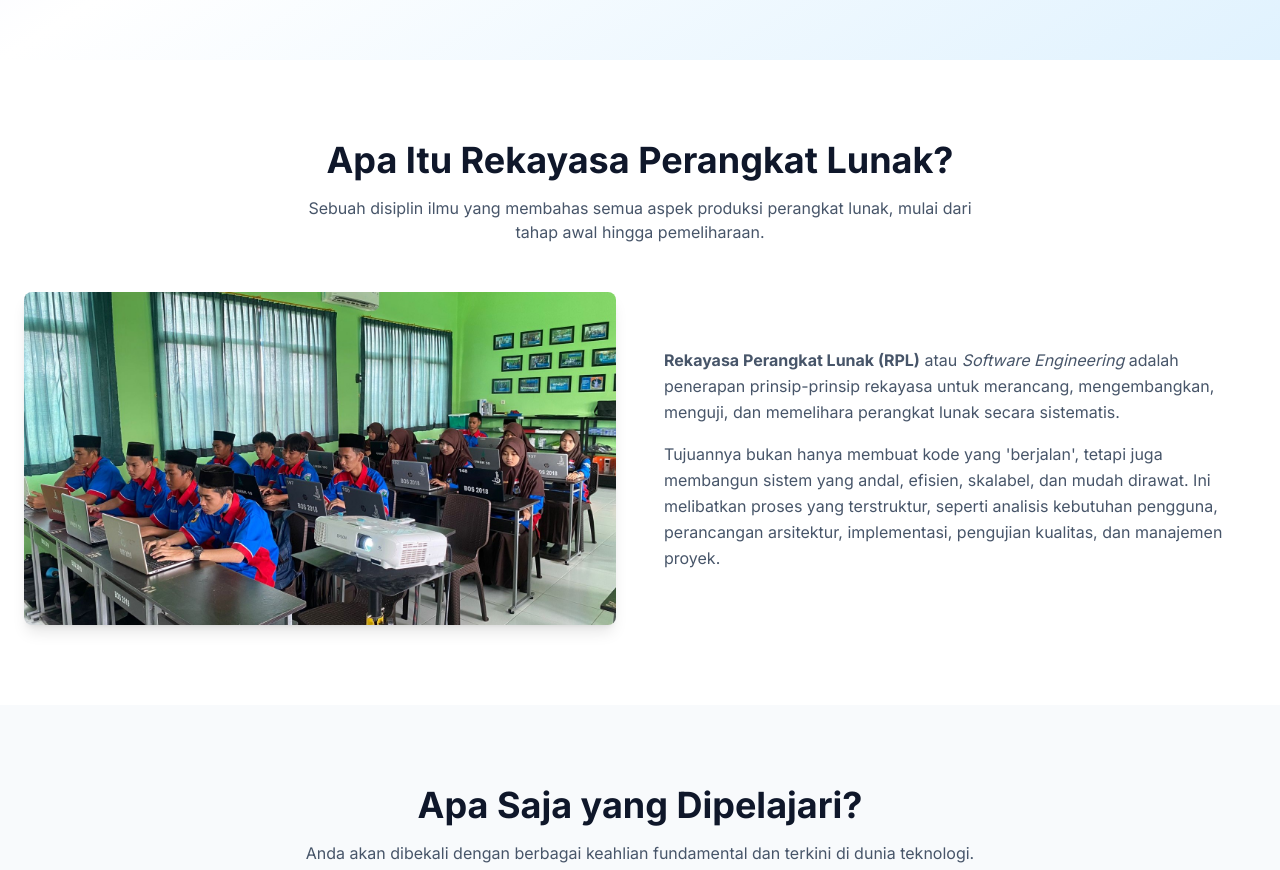
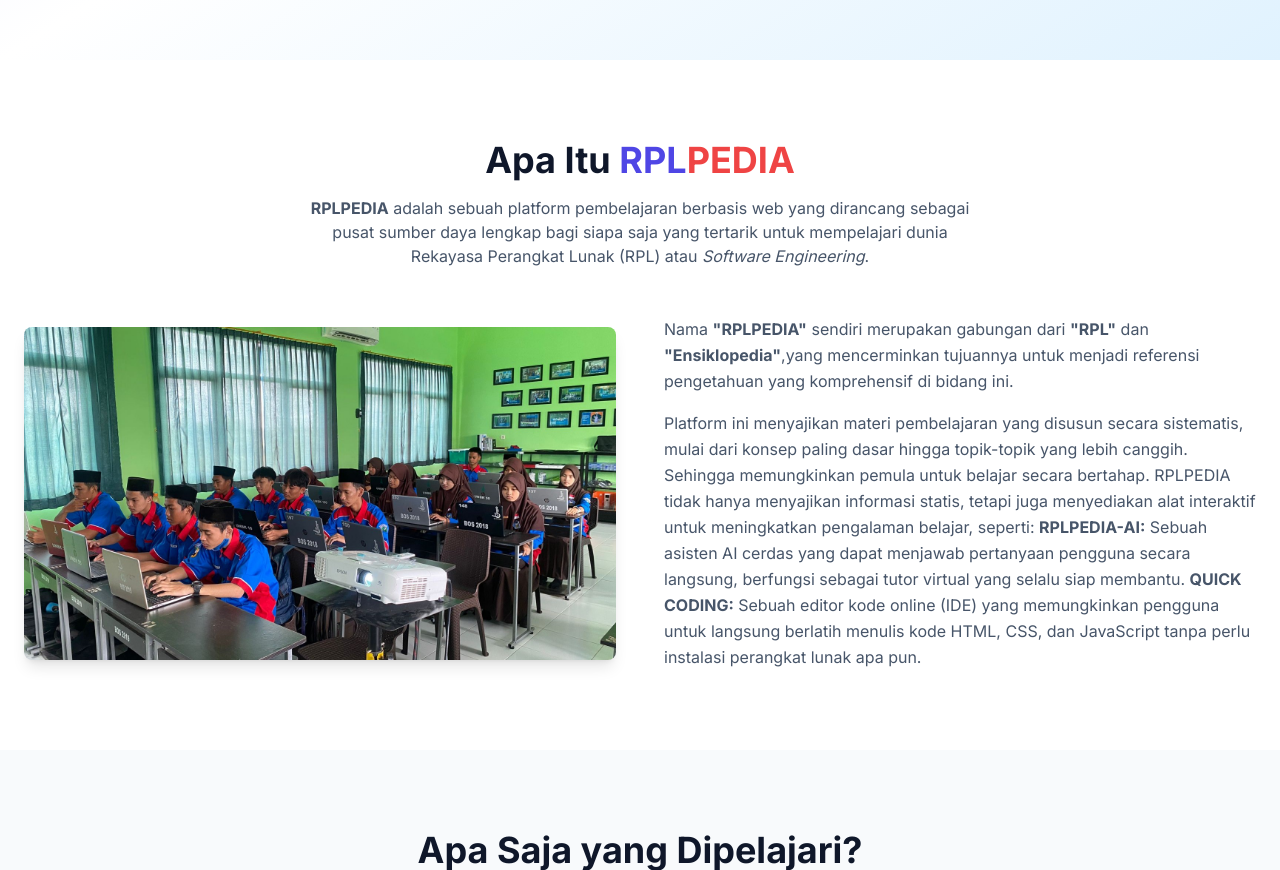
Before and after one commit to ahmadfahrulr/rpl-pedia, a plain HTML site: page index.html in a window 1280 px wide. Shown: the part 740-1610 px from the top of the page. Drawn offline with nearby package versions, Linux system fonts and the light colour scheme.

Commit message:
Update index.html

```diff
--- a/index.html
+++ b/index.html
@@ -117,9 +117,9 @@
         <section id="apa-itu-rpl" class="py-20 bg-white">
             <div class="container mx-auto px-6">
                 <div class="text-center mb-12">
-                    <h2 class="text-4xl font-bold text-slate-900">Apa Itu Rekayasa Perangkat Lunak?</h2>
-                    <p class="text-slate-600 mt-4 max-w-2xl mx-auto">Sebuah disiplin ilmu yang membahas semua aspek
-                        produksi perangkat lunak, mulai dari tahap awal hingga pemeliharaan.</p>
+                    <h2 class="text-4xl font-bold text-slate-900">Apa Itu <span class="text-indigo-600">RPL</span><span class="text-red-500">PEDIA</span></h2>
+                    <p class="text-slate-600 mt-4 max-w-2xl mx-auto"> <strong>RPLPEDIA</strong> adalah sebuah platform pembelajaran berbasis web yang dirancang sebagai pusat sumber
+                        daya lengkap bagi siapa saja yang tertarik untuk mempelajari dunia Rekayasa Perangkat Lunak (RPL) atau <i>Software Engineering</i>.</p>
                 </div>
                 <div class="flex flex-col md:flex-row items-center gap-12">
                     <div class="md:w-1/2 flex justify-center items-center">
@@ -127,15 +127,14 @@
                     </div>
                     <div class="md:w-1/2">
                         <p class="text-slate-600 leading-relaxed mb-4">
-                            <strong>Rekayasa Perangkat Lunak (RPL)</strong> atau <i>Software Engineering</i> adalah
-                            penerapan prinsip-prinsip rekayasa untuk merancang, mengembangkan, menguji, dan memelihara
-                            perangkat lunak secara sistematis.
+                            Nama <strong>"RPLPEDIA"</strong> sendiri merupakan gabungan dari <strong>"RPL"</strong> dan <strong>"Ensiklopedia"</strong>,yang mencerminkan tujuannya untuk menjadi referensi pengetahuan
+                            yang komprehensif di bidang ini.
                         </p>
                         <p class="text-slate-600 leading-relaxed">
-                            Tujuannya bukan hanya membuat kode yang 'berjalan', tetapi juga membangun sistem yang andal,
-                            efisien, skalabel, dan mudah dirawat. Ini melibatkan proses yang terstruktur, seperti
-                            analisis kebutuhan pengguna, perancangan arsitektur, implementasi, pengujian kualitas, dan
-                            manajemen proyek.
+                            Platform ini menyajikan materi pembelajaran yang disusun secara sistematis, mulai dari konsep paling dasar hingga topik-topik yang lebih canggih.
+                            Sehingga memungkinkan pemula untuk belajar secara bertahap. RPLPEDIA tidak hanya menyajikan informasi statis, tetapi juga menyediakan alat interaktif untuk meningkatkan pengalaman belajar, seperti:
+                            <strong>RPLPEDIA-AI:</strong> Sebuah asisten AI cerdas yang dapat menjawab pertanyaan pengguna secara langsung, berfungsi sebagai tutor virtual yang selalu siap membantu.
+                            <strong>QUICK CODING:</strong> Sebuah editor kode online (IDE) yang memungkinkan pengguna untuk langsung berlatih menulis kode HTML, CSS, dan JavaScript tanpa perlu instalasi perangkat lunak apa pun.
                         </p>
                     </div>
                 </div>
```
